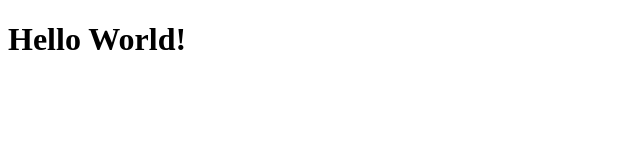
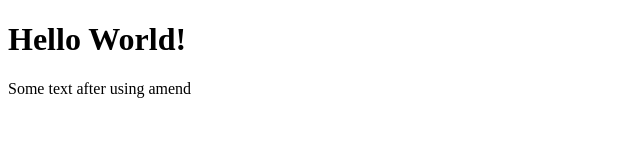
Before and after one commit to AlexGedevan/git-day-1-practice, a plain HTML site: page index.html in a window 1280 px wide. Shown: the whole page, without its empty margins (0-640 px from the left). Drawn offline with Linux system fonts and the light colour scheme.

Commit message:
changing html file

```diff
--- a/index.html
+++ b/index.html
@@ -6,5 +6,8 @@
 </head>
 <body>
 <h1>Hello World!</h1>
+<p>
+    Some text after using amend
+</p>
 </body>
 </html>
```
